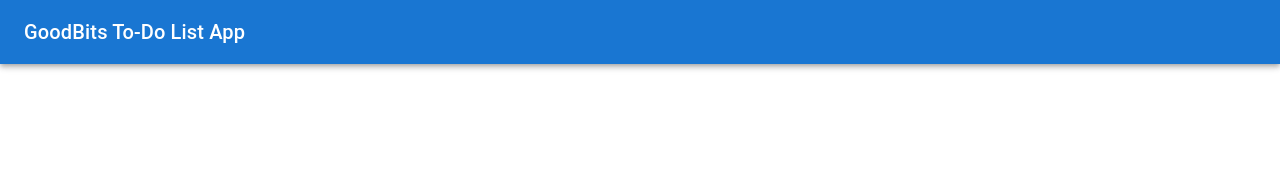
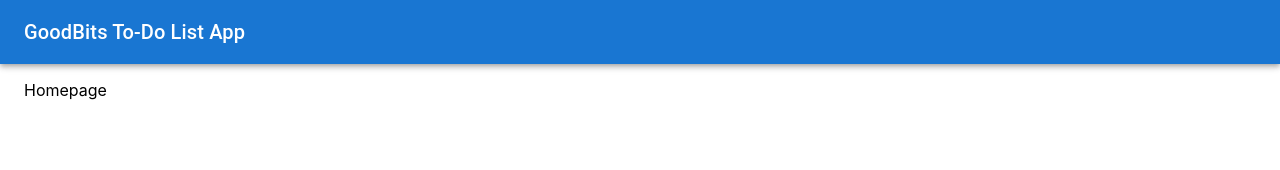
Before and after one commit to AnvarPK/ToDo-List-App, a React (Create React App) app: page / in a window 1280 px wide. Shown: the top 170 px of the page. Built offline with nearby package versions, Linux system fonts and the light colour scheme.

Commit message:
Routes Configured

```diff
--- a/src/App.js
+++ b/src/App.js
@@ -1,9 +1,12 @@
+import { BrowserRouter as Router } from 'react-router-dom';
 import AppContainer from "./pages/container";
 
 function App() {
   return (
     <>
-      <AppContainer />
+      <Router>
+        <AppContainer />
+      </Router>
     </>
   );
 }
--- a/src/pages/container/index.jsx
+++ b/src/pages/container/index.jsx
@@ -1,10 +1,17 @@
+import { Container } from "@mui/material";
+import { Box } from "@mui/system";
 import AppBar from "../../components/appbar";
+import Routes from "../../routes";
 
 const AppContainer = () => {
     return (
         <>
             <AppBar />
-
+            <Container maxWidth="xl">
+                <Box mt={2}>
+                    <Routes />
+                </Box>
+            </Container>
         </>
     )
 }
--- a/src/pages/home/index.jsx
+++ b/src/pages/home/index.jsx
@@ -2,7 +2,7 @@
 const Home = () => {
     return (
         <div>
-
+            Homepage
         </div>
     )
 }
--- /dev/null
+++ b/src/routes/index.jsx
@@ -0,0 +1,21 @@
+import React, { lazy, Suspense } from 'react';
+import { Route, Routes as DomRoutes } from "react-router-dom";
+
+import Home from '../pages/home';
+const CreateTodo = lazy(() => import('../pages/create'));
+const DeletedTodos = lazy(() => import('../pages/deleted'));
+const EditTodo = lazy(() => import('../pages/deleted'));
+
+const Routes = () => {
+    return (
+        <Suspense fallback={<div>Loading...</div>}>
+            <DomRoutes>
+                <Route path="/" element={<Home />} />
+                <Route path="/create" element={<CreateTodo />} />
+                <Route path="/deleted-todos" element={<DeletedTodos />} />
+                <Route path="/edit/:id" element={<EditTodo />} />
+            </DomRoutes>
+        </Suspense>
+    );
+};
+export default Routes;
```
